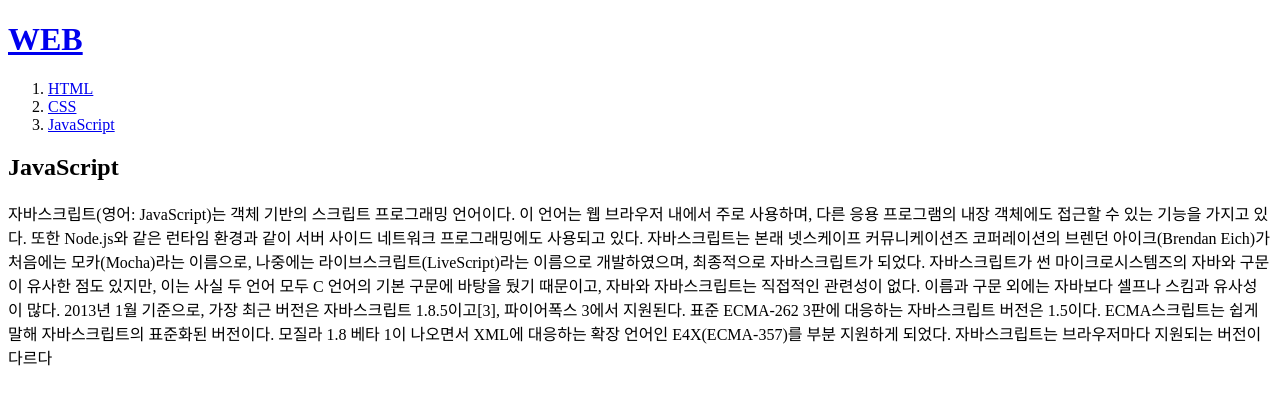
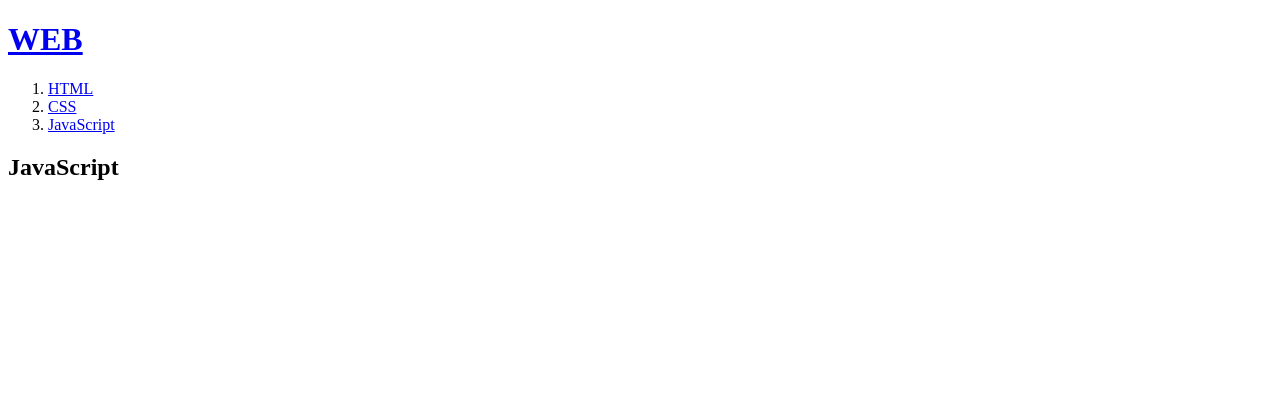
Before and after one commit to seyoon618/web1, a plain HTML site: page 3.html in a window 1280 px wide. Drawn offline with Linux system fonts and the light colour scheme.

Commit message:
Update 3.html

```diff
--- a/3.html
+++ b/3.html
@@ -12,9 +12,7 @@
 </ol>
 <h2>JavaScript</h2>
 <p>
-  자바스크립트(영어: JavaScript)는 객체 기반의 스크립트 프로그래밍 언어이다. 이 언어는 웹 브라우저 내에서 주로 사용하며, 다른 응용 프로그램의 내장 객체에도 접근할 수 있는 기능을 가지고 있다. 또한 Node.js와 같은 런타임 환경과 같이 서버 사이드 네트워크 프로그래밍에도 사용되고 있다. 자바스크립트는 본래 넷스케이프 커뮤니케이션즈 코퍼레이션의 브렌던 아이크(Brendan Eich)가 처음에는 모카(Mocha)라는 이름으로, 나중에는 라이브스크립트(LiveScript)라는 이름으로 개발하였으며, 최종적으로 자바스크립트가 되었다. 자바스크립트가 썬 마이크로시스템즈의 자바와 구문이 유사한 점도 있지만, 이는 사실 두 언어 모두 C 언어의 기본 구문에 바탕을 뒀기 때문이고, 자바와 자바스크립트는 직접적인 관련성이 없다. 이름과 구문 외에는 자바보다 셀프나 스킴과 유사성이 많다.
 
-  2013년 1월 기준으로, 가장 최근 버전은 자바스크립트 1.8.5이고[3], 파이어폭스 3에서 지원된다. 표준 ECMA-262 3판에 대응하는 자바스크립트 버전은 1.5이다. ECMA스크립트는 쉽게 말해 자바스크립트의 표준화된 버전이다. 모질라 1.8 베타 1이 나오면서 XML에 대응하는 확장 언어인 E4X(ECMA-357)를 부분 지원하게 되었다. 자바스크립트는 브라우저마다 지원되는 버전이 다르다
 </p>
 </body>
 </html>
```
